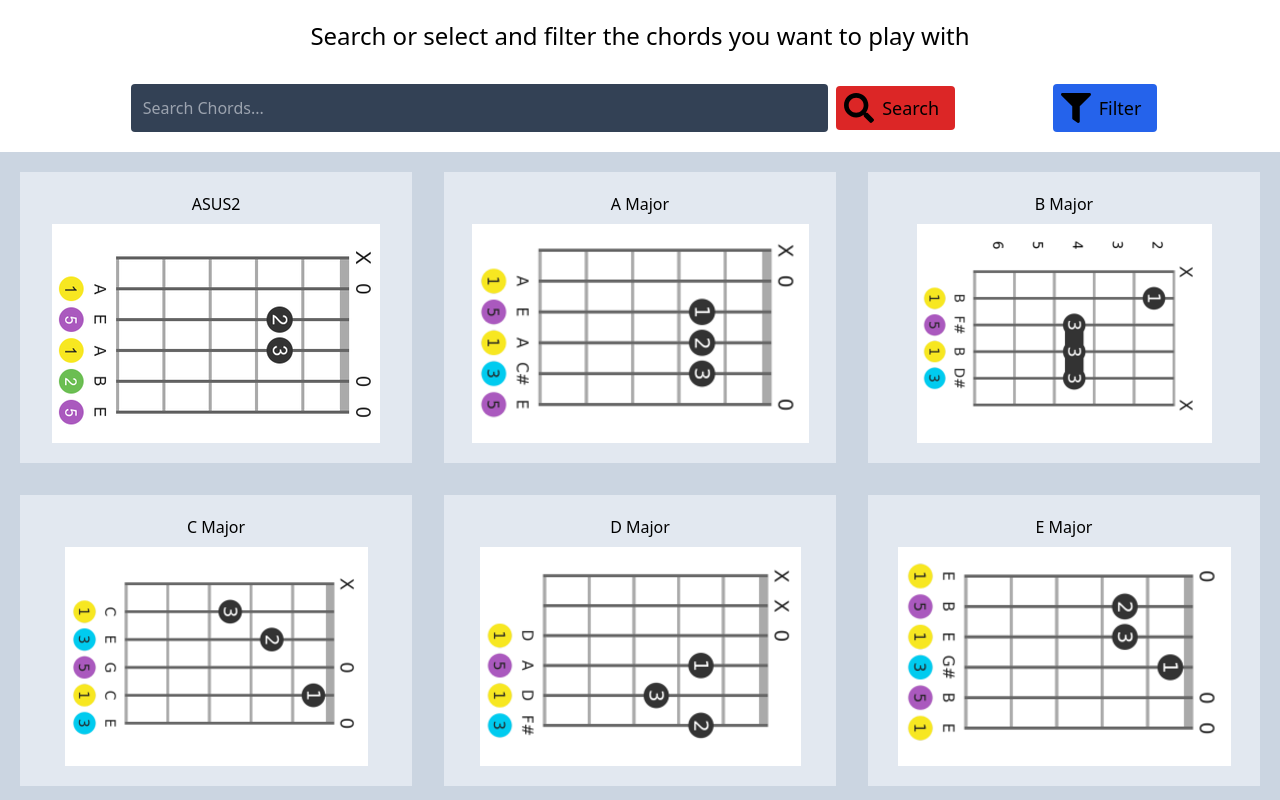
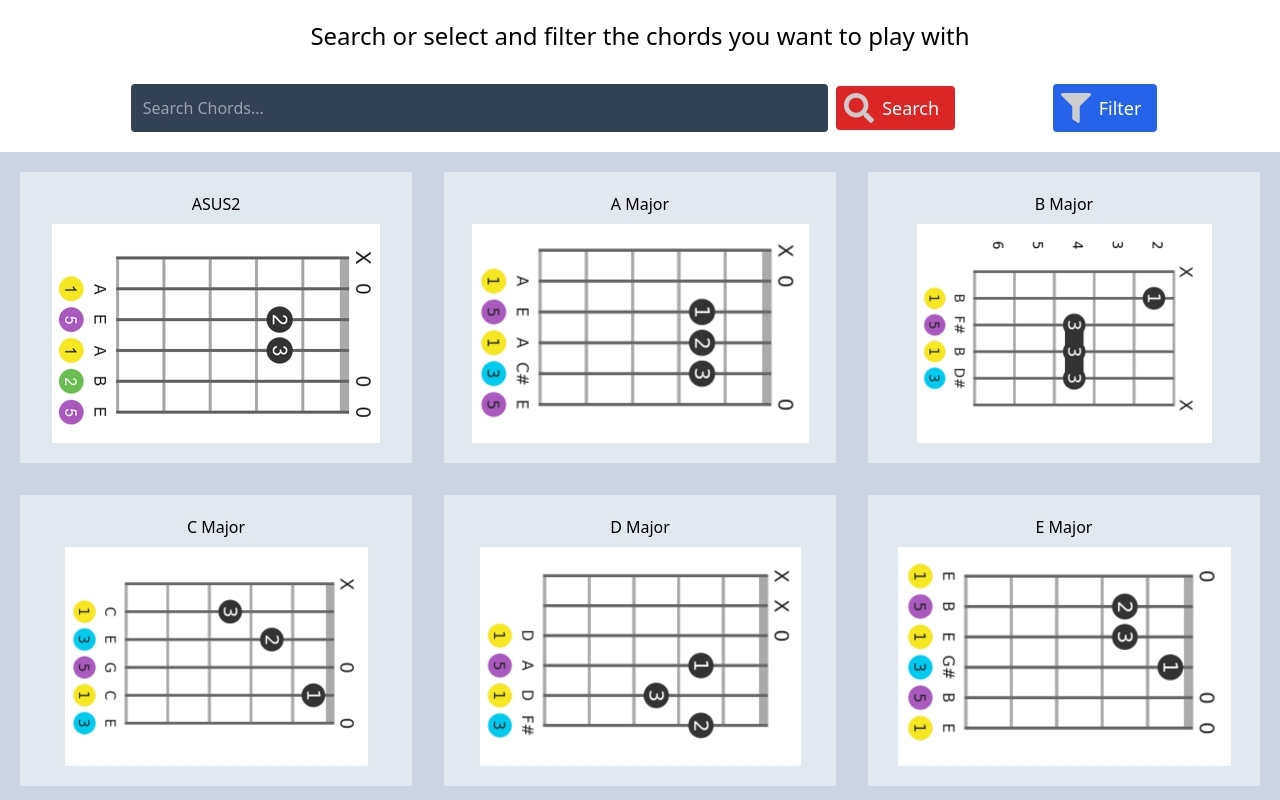
Before and after one commit to amexabee/master-guitar, a Next.js app: page /chords in a window 1280 px wide. Shown: the top 800 px of the page. Built offline with nearby package versions, Linux system fonts and the light colour scheme.

Commit message:
Make a functionality and styling change

```diff
--- a/src/app/components/chordsList.jsx
+++ b/src/app/components/chordsList.jsx
@@ -21,6 +21,7 @@ const ChordsList = (prop) => {
 
   const handleClick = () => {
     if (filtered.length) setChords(filtered);
+    else setChords(prop.chords);
     setFiltered([]);
   };
 
@@ -63,7 +64,8 @@ const ChordsList = (prop) => {
               onChange={(e) => setQuery(e.target.value)}
             />
             <button className="bg-red-600 px-2 rounded flex items-center">
-              <FaSearch size={30} /> <p className="m-2 text-lg">Search</p>
+              <FaSearch size={30} color={'#ccc'} />
+              <p className="m-2 text-lg text-white">Search</p>
             </button>
           </div>
         </form>
@@ -71,7 +73,8 @@ const ChordsList = (prop) => {
           className="bg-blue-600 px-2 rounded flex items-center"
           onClick={handleClick}
         >
-          <FaFilter size={30} /> <p className="m-2 text-lg">Filter</p>
+          <FaFilter size={30} color={'#ccc'} />
+          <p className="m-2 text-lg text-white">Filter</p>
         </button>
       </div>
       <div className="p-5 grid grid-cols-3 gap-8 bg-slate-300">
```
